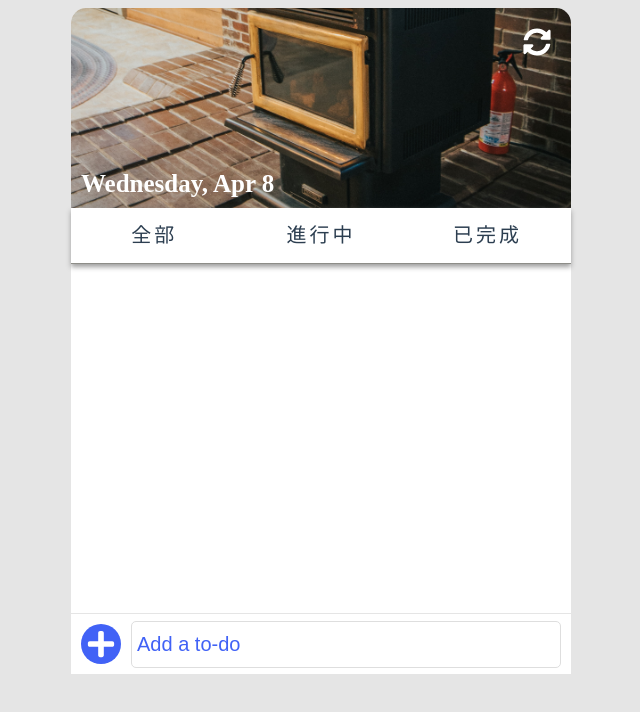
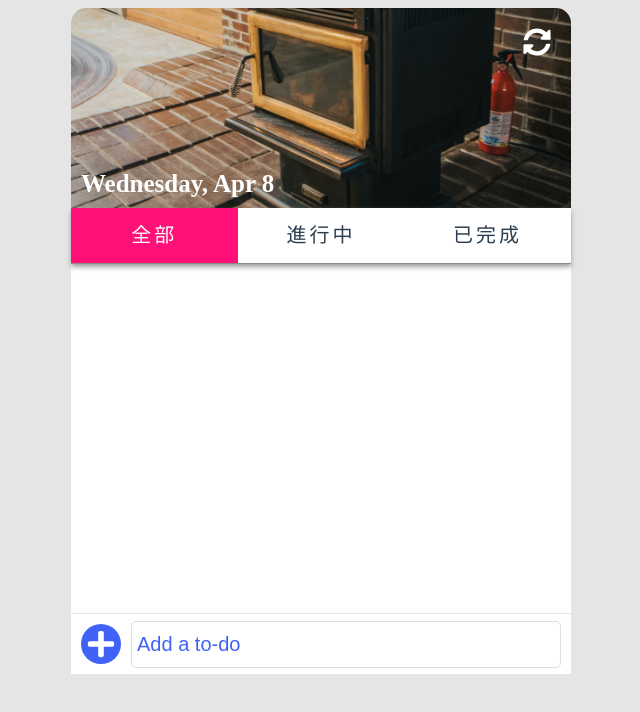
Before and after one commit to penghuachen/vuetodolist, a Vue app: page / in a window 1280 px wide. Shown: the top 712 px of the page, without its empty margins (319-959 px from the left). Built offline with nearby package versions, Linux system fonts and the light colour scheme.

Commit message:
[feat]: filter todolist data

```diff
--- a/src/App.vue
+++ b/src/App.vue
@@ -1,8 +1,15 @@
 <template>
   <div id="app">
     <div class="container">
-      <todo-header :todo-list.sync="todoList" />
-      <todo-content :todo-list="todoList" />
+      <todo-header :filter-list.sync="filterTodoList" />
+      <todo-content
+        :filter-list="filterTodoList"
+        :statusArea="statusArea"
+        @updateTaskHandler="updateTaskHandler"
+        @deleteTaskHandler="deleteTaskHandler"
+        @editTaskHandler="editTaskHandler"
+        @updateStatusAreaHandler="updateStatusAreaHandler"
+        />
       <todo-addtask @addTask="addTask" />
     </div>
   </div>
@@ -16,12 +23,41 @@ import addTask from '@/components/add-task.vue';
 export default {
   data() {
     return {
-    todoList: []
+    todoList: [],
+    statusArea: '全部'
     }
   },
   methods: {
     addTask(taskObj) {
       this.todoList.push(taskObj);
+    },
+    updateTaskHandler(todo) {
+      const isTarget = this.todoList.find(task => task.id = todo.id);
+      if(!isTarget) return;
+
+      todo.done = !todo.done;
+      const index = this.todoList.indexOf(todo);
+      this.todoList.splice(index, 1, todo);
+    },
+    deleteTaskHandler(index) {
+      this.todoList.splice(index, 1);
+    },
+    editTaskHandler(index, newTaskContent) {
+      this.todoList[index].edit = !this.todoList[index].edit;
+      this.todoList[index].task = newTaskContent;
+    },
+    updateStatusAreaHandler(area) {
+      this.statusArea = area;
+    }
+  },
+  computed: {
+    filterTodoList() {
+      const obj = {
+        '全部': this.todoList,
+        '進行中': this.todoList.filter(task => !task.done),
+        '已完成': this.todoList.filter(task => task.done)
+      };
+      return obj[this.statusArea];
     }
   },
   components: {
```
